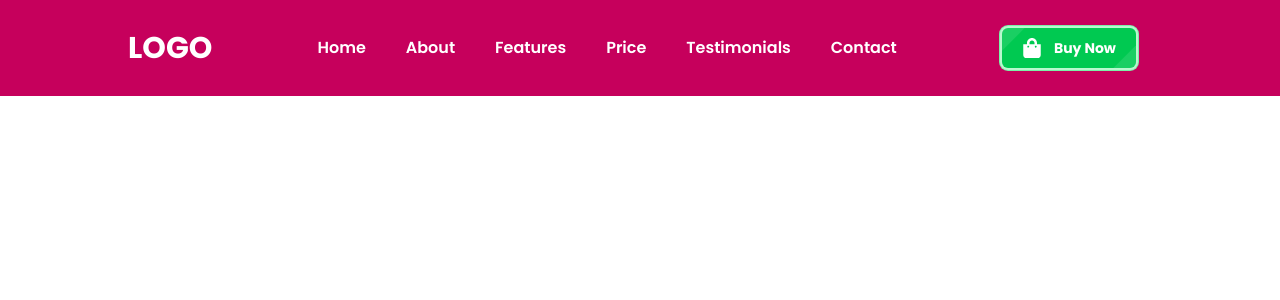
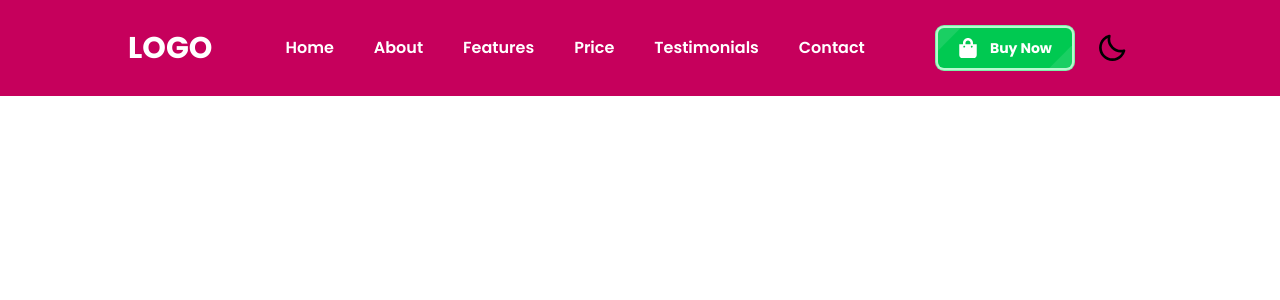
Before and after one commit to Jisap/next15-landingPage-product, a Next.js app: page / in a window 1280 px wide. Shown: the top 300 px of the page. Built offline with nearby package versions, Linux system fonts and the light colour scheme.

Commit message:
Add theme toggle functionality and improve layout with ThemeProvider

```diff
--- a/app/globals.css
+++ b/app/globals.css
@@ -1 +1,6 @@
 @import "tailwindcss";
+
+
+
+/* Permite aplicar la variante dark a cualquier elemento, ejemplo: "dark:bg-black" */
+@custom-variant dark (&:where(.dark, .dark*))
--- a/app/layout.tsx
+++ b/app/layout.tsx
@@ -2,6 +2,7 @@
 import { Poppins } from "next/font/google";
 import "./globals.css";
 import ResponsiveNav from "@/components/Home/Navbar/ResponsiveNav";
+import Provider from "@/components/Hoc/Provider";
 
 const poppins = Poppins({
   weight: ["100", "200", "300", "400", "500", "600", "700", "800", "900"],
@@ -20,12 +21,14 @@
   children: React.ReactNode;
 }>) {
   return (
-    <html lang="en">
+    <html lang="en" suppressHydrationWarning>
       <body
         className={`${poppins.className} antialiased`}
       >
-        <ResponsiveNav />
-        {children}
+        <Provider>
+          <ResponsiveNav />
+          {children}
+        </Provider>
       </body>
     </html>
   );
--- /dev/null
+++ b/components/Helper/ThemeToggle.tsx
@@ -0,0 +1,34 @@
+"use client"
+
+import { useTheme } from "next-themes";
+import { useEffect, useState } from "react";
+import { BiMoon, BiSun } from "react-icons/bi";
+
+const ThemeToggle = () => {
+
+  const [mounted, setMounted] = useState(false);
+
+  const {theme, setTheme, systemTheme} = useTheme();
+
+  useEffect(() => {
+    setMounted(true);
+  },[]);
+
+  if(!mounted) return null;
+
+  const currentTheme = theme === "system" ? systemTheme : theme; // theme es el tema seleccionado por el usuario
+
+  return (
+    <button
+      className="p-2 transition"
+      onClick={() => setTheme(currentTheme === "dark" ? "light" : "dark")}  // Cambia el tema al pulsar el botón
+    >
+      {currentTheme === "dark"
+        ? <BiSun className="text-white w-8 h-8 cursor-pointer" />
+        : <BiMoon className="text-black w-8 h-8 cursor-pointer" />
+      }
+    </button>
+  )
+}
+
+export default ThemeToggle
--- /dev/null
+++ b/components/Hoc/Provider.tsx
@@ -0,0 +1,20 @@
+import { ThemeProvider } from "next-themes"
+import { ReactNode } from "react"
+
+
+
+
+
+const Provider = ({ children }:{children:ReactNode}) => {
+  return (
+    <ThemeProvider
+      attribute="class"
+      enableSystem
+      defaultTheme="system"
+    >
+      { children }
+    </ThemeProvider>
+  )
+}
+
+export default Provider
--- a/components/Home/Navbar/Nav.tsx
+++ b/components/Home/Navbar/Nav.tsx
@@ -5,6 +5,8 @@
 import React, { useEffect, useState } from 'react'
 import { FaShoppingBag } from 'react-icons/fa'
 import { HiBars3BottomRight } from 'react-icons/hi2'
+import clsx from 'clsx';
+import ThemeToggle from '@/components/Helper/ThemeToggle'
 
 interface NavProps {
   openNav: () => void
@@ -22,21 +24,22 @@
       }else{
         setNavBg(false)
       }
+    }
+    window.addEventListener('scroll', handler)
 
-      window.addEventListener('scroll', handler)
-
-      return () => {
-        window.removeEventListener('scroll', handler)
-      }
+    return () => {
+      window.removeEventListener('scroll', handler)
     }
   },[])
 
   return (
-    // TODO: Fix shadow add clsx
-    <div className={`
-      transition-all fixed w-full h-[12vh] z-[100] duration-200 bg-pink-700
-      ${navBg ? "bg-pink-700 shadow-2xl" : "fixed" }
-    `}>
+    <div className={clsx(
+      "transition-all w-full  z-[100] duration-200 bg-pink-700 fixed",
+      {
+        "shadow-xl h-[8vh]": navBg,
+        "shadow-none  h-[12vh]": !navBg,
+      }
+    )}>
       <div className='flex items-center h-full justify-between sm:w-[80%] w-[90%] mx-auto'>
         {/* logo */}
         <div className='text-white font-bold text-2xl sm:text-3xl'>
@@ -73,7 +76,11 @@
               Buy Now
             </span>
           </a>
-          {/* theme switcher */}
+
+          {/* Theme switcher */}
+          <ThemeToggle />
+
+          {/* Burger menu */}
           <HiBars3BottomRight
              onClick={openNav}
              className='w-8 h-8 cursor-pointer text-white lg:hidden'
--- a/package.json
+++ b/package.json
@@ -9,7 +9,9 @@
     "lint": "next lint"
   },
   "dependencies": {
+    "clsx": "^2.1.1",
     "next": "15.2.4",
+    "next-themes": "^0.4.6",
     "react": "^19.0.0",
     "react-dom": "^19.0.0",
     "react-icons": "^5.5.0"
```
Also changed, not shown: 1 other file (tests, documents, lock files or other folders).
